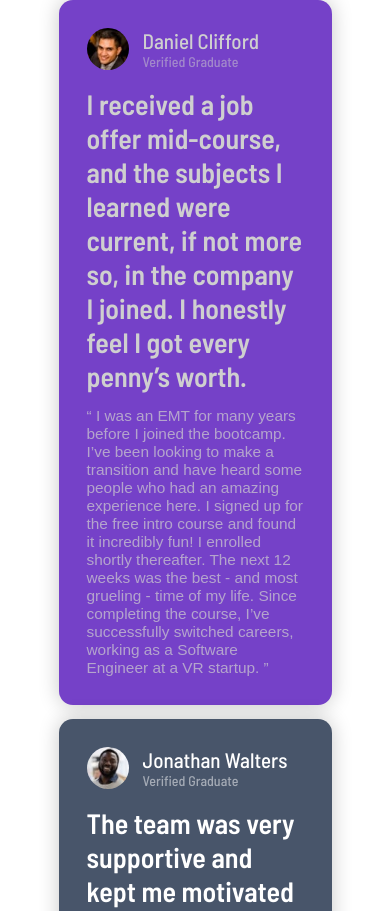
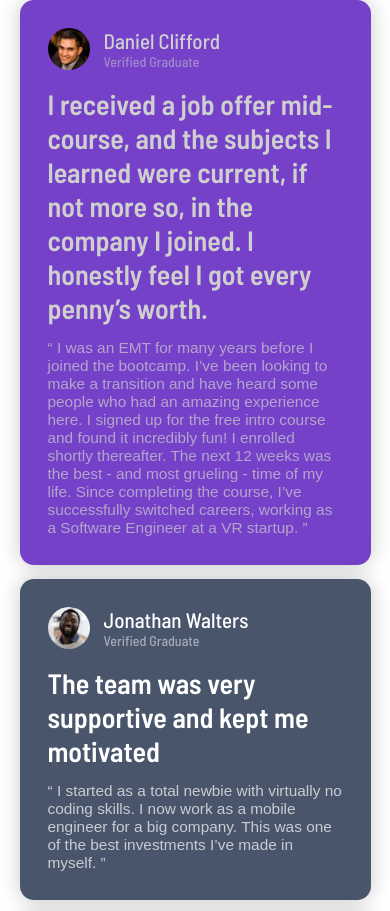
Before and after one commit to Svprnce/testimonials-grid-section-main, a plain HTML site: page index.html in a window 390 px wide. Shown: the top 911 px of the page. Drawn offline with Linux system fonts and the light colour scheme.

Commit message:
fixed mobile vw

```diff
--- a/style.css
+++ b/style.css
@@ -97,7 +97,7 @@ footer{
 }
 @media screen and (max-width:1000px) {
     main{
-        max-width: 70vw;
+        max-width: 90vw;
         grid-template-columns : repeat(1,auto);
         grid-template-rows : repeat(auto-fit,auto);
         grid-template-areas:
```
